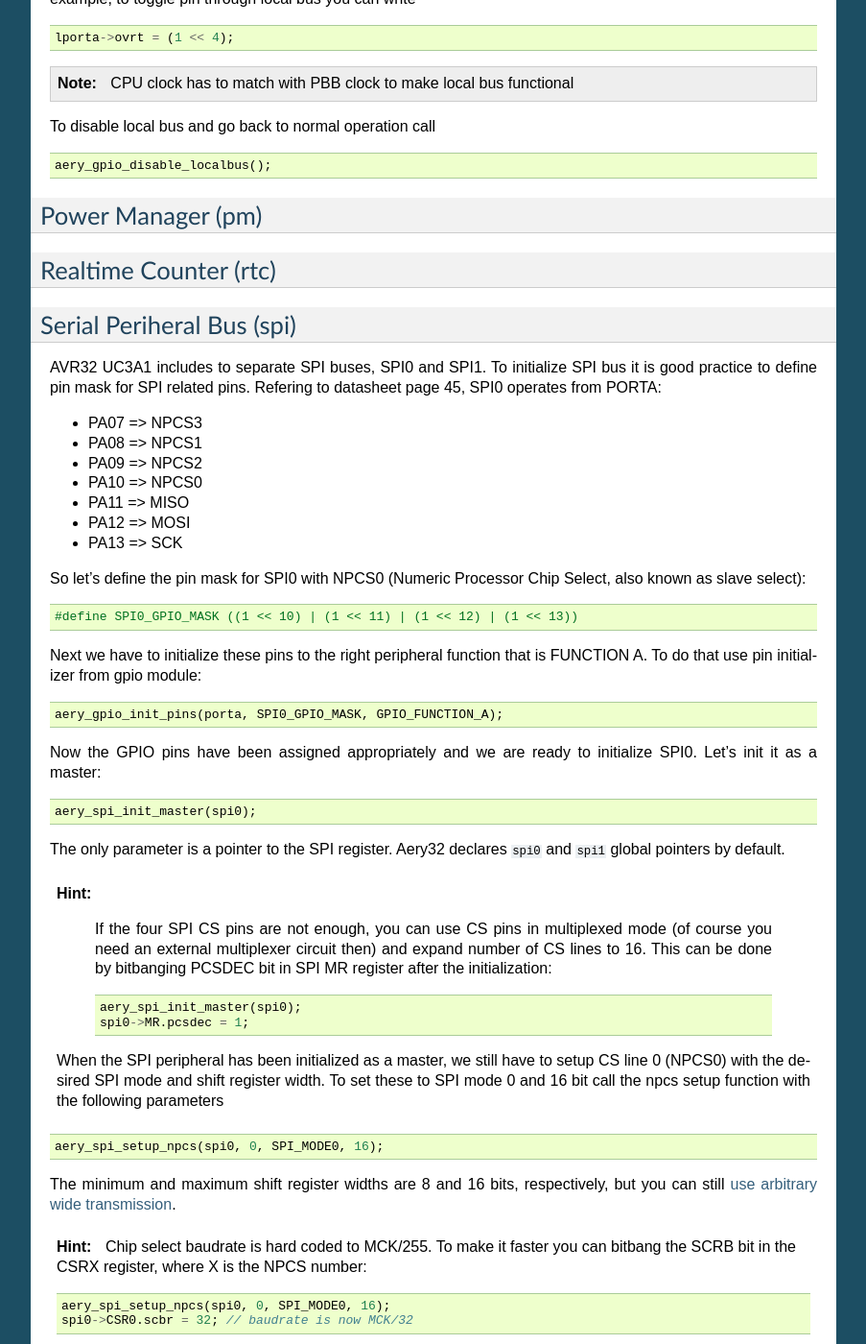
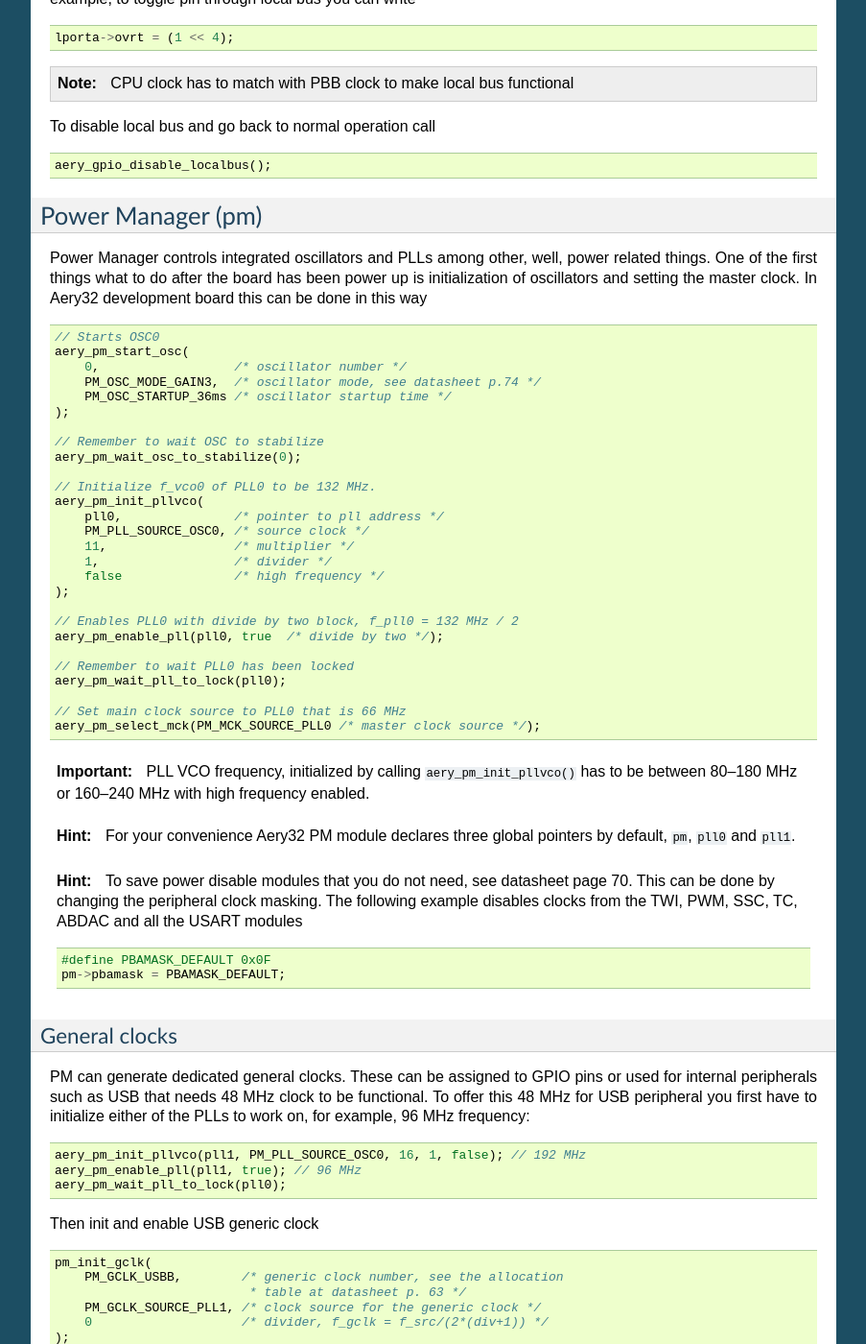
Before and after one commit to aery32/aery32-refguide, a Sphinx documentation site: the page built from source/modules.rst, in a window 1280 px wide and 1400 px high, scrolled down 1984 px. Shown: the whole window at 96% size, without its empty margins (198-1101 px from the left). Built offline with Sphinx 7.4.7, drawn with Linux system fonts in a browser that asks for light colours; some of the changed text lies outside the part shown.

Commit message:
Add docs for PM module

```diff
--- a/source/modules.rst
+++ b/source/modules.rst
@@ -107,6 +107,79 @@
 Power Manager (pm)
 ------------------
 
+Power Manager controls integrated oscillators and PLLs among other, well, power related things. One of the first things what to do after the board has been power up is initialization of oscillators and setting the master clock. In Aery32 development board this can be done in this way
+
+.. code-block:: c
+
+    // Starts OSC0
+    aery_pm_start_osc(
+        0,                  /* oscillator number */
+        PM_OSC_MODE_GAIN3,  /* oscillator mode, see datasheet p.74 */
+        PM_OSC_STARTUP_36ms /* oscillator startup time */
+    );
+
+    // Remember to wait OSC to stabilize
+    aery_pm_wait_osc_to_stabilize(0);
+
+    // Initialize f_vco0 of PLL0 to be 132 MHz.
+    aery_pm_init_pllvco(
+        pll0,               /* pointer to pll address */
+        PM_PLL_SOURCE_OSC0, /* source clock */
+        11,                 /* multiplier */
+        1,                  /* divider */
+        false               /* high frequency */
+    );
+
+    // Enables PLL0 with divide by two block, f_pll0 = 132 MHz / 2
+    aery_pm_enable_pll(pll0, true  /* divide by two */);
+
+    // Remember to wait PLL0 has been locked
+    aery_pm_wait_pll_to_lock(pll0);
+
+    // Set main clock source to PLL0 that is 66 MHz
+    aery_pm_select_mck(PM_MCK_SOURCE_PLL0 /* master clock source */);
+
+.. important::
+
+    PLL VCO frequency, initialized by calling ``aery_pm_init_pllvco()`` has to be between 80--180 MHz or 160--240 MHz with high frequency enabled.
+
+.. hint::
+
+    For your convenience Aery32 PM module declares three global pointers by default, ``pm``, ``pll0`` and ``pll1``.
+
+.. hint::
+
+    To save power disable modules that you do not need, see datasheet page 70. This can be done by changing the peripheral clock masking. The following example disables clocks from the TWI, PWM, SSC, TC, ABDAC and all the USART modules
+
+    .. code-block:: c
+
+        #define PBAMASK_DEFAULT 0x0F
+        pm->pbamask = PBAMASK_DEFAULT;
+
+General clocks
+''''''''''''''
+
+PM can generate dedicated general clocks. These can be assigned to GPIO pins or used for internal peripherals such as USB that needs 48 MHz clock to be functional. To offer this 48 MHz for USB peripheral you first have to initialize either of the PLLs to work on, for example, 96 MHz frequency:
+
+.. code-block:: c
+
+    aery_pm_init_pllvco(pll1, PM_PLL_SOURCE_OSC0, 16, 1, false); // 192 MHz
+    aery_pm_enable_pll(pll1, true); // 96 MHz
+    aery_pm_wait_pll_to_lock(pll0);
+
+Then init and enable USB generic clock
+
+.. code-block:: c
+
+    pm_init_gclk(
+        PM_GCLK_USBB,        /* generic clock number, see the allocation
+                              * table at datasheet p. 63 */
+        PM_GCLK_SOURCE_PLL1, /* clock source for the generic clock */
+        0                    /* divider, f_gclk = f_src/(2*(div+1)) */
+    );
+    pm_enable_gclk(PM_GCLK_USBB);
+
+
 Realtime Counter (rtc)
 ----------------------
 
@@ -152,7 +225,7 @@
         aery_spi_init_master(spi0);
         spi0->MR.pcsdec = 1;
 
- When the SPI peripheral has been initialized as a master, we still have to setup CS line 0 (NPCS0) with the desired SPI mode and shift register width. To set these to SPI mode 0 and 16 bit call the npcs setup function with the following parameters
+When the SPI peripheral has been initialized as a master, we still have to setup CS line 0 (NPCS0) with the desired SPI mode and shift register width. To set these to SPI mode 0 and 16 bit, call the npcs setup function with the following parameters
 
 .. code-block:: c
 
```
Also changed, not shown: other parts of source/modules.rst (+1 -1 lines).
